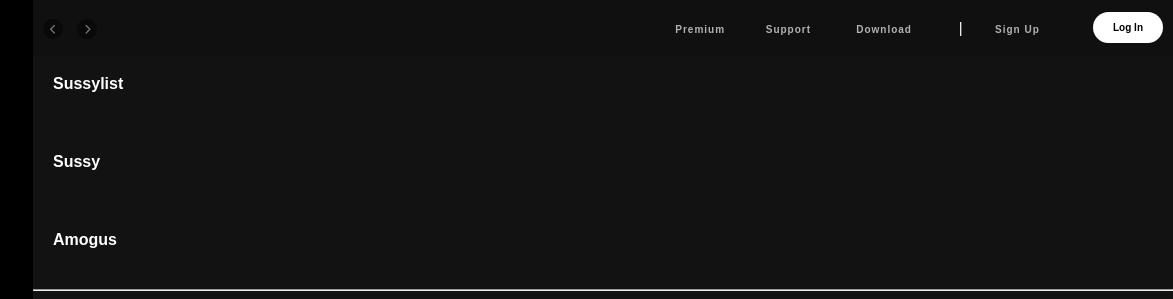
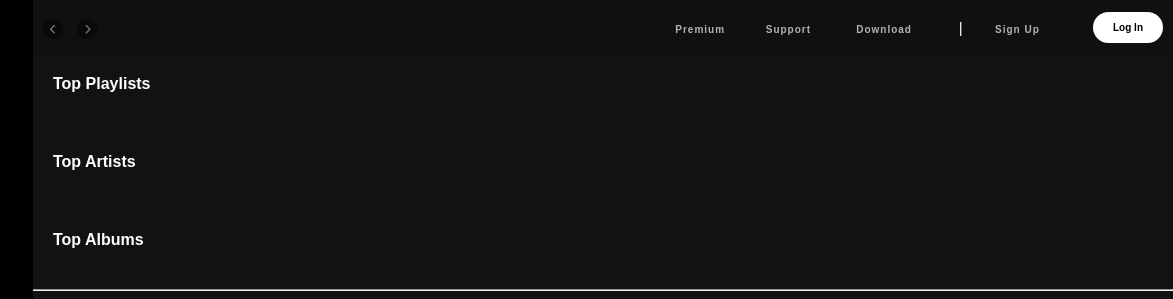
Before and after one commit to MarvinHampe/thomasschmutzifyclone, a website with bundled scripts: page index.html in a window 1280 px wide. Shown: the top 299 px of the page, 107-1280 px from the left. Built offline with nearby package versions, Linux system fonts and the light colour scheme; no server answers.

Commit message:
Change in html

```diff
--- a/index.html
+++ b/index.html
@@ -109,17 +109,17 @@
     </div>
 
     <div class="spotify-playlists" id="playlistsStart">
-      <h2>Sussylist</h2>
+      <h2>Top Playlists</h2>
 
     </div>
 
     <div class="spotify-playlists" id="artistStart">
-      <h2>Sussy</h2>
+      <h2>Top Artists</h2>
 
     </div>
 
     <div class="spotify-playlists" id="podcastStart">
-      <h2>Amogus</h2>
+      <h2>Top Albums</h2>
     </div>
 
     <hr>
```
